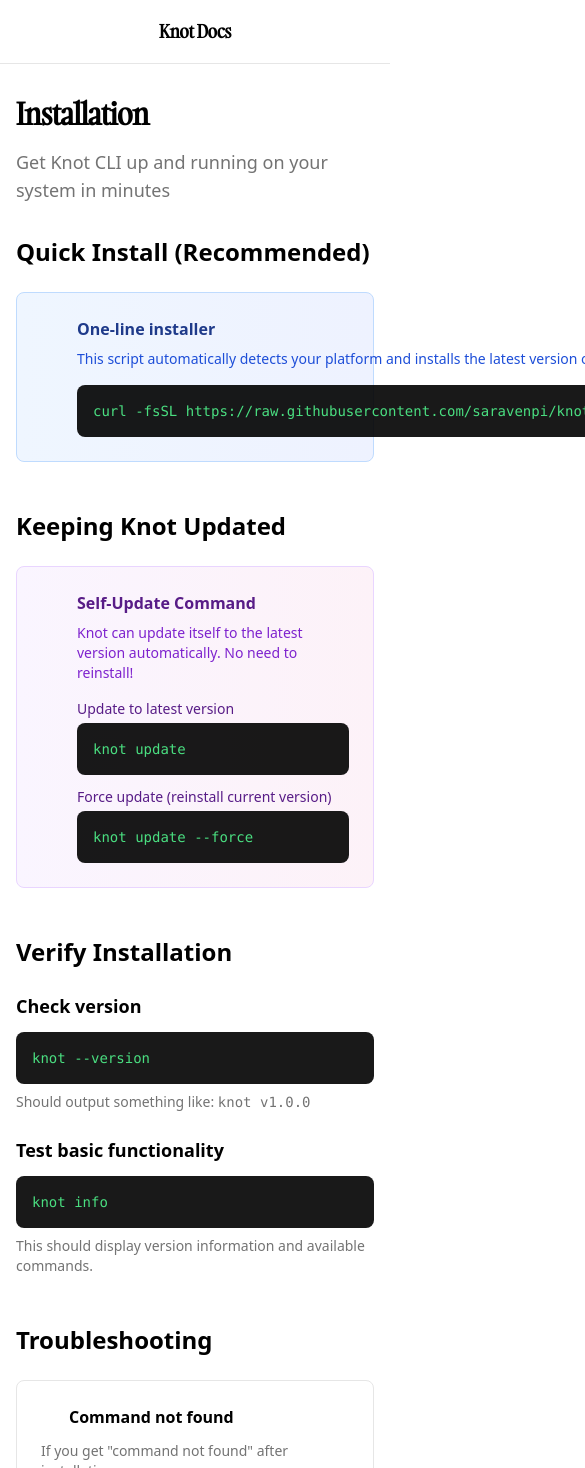
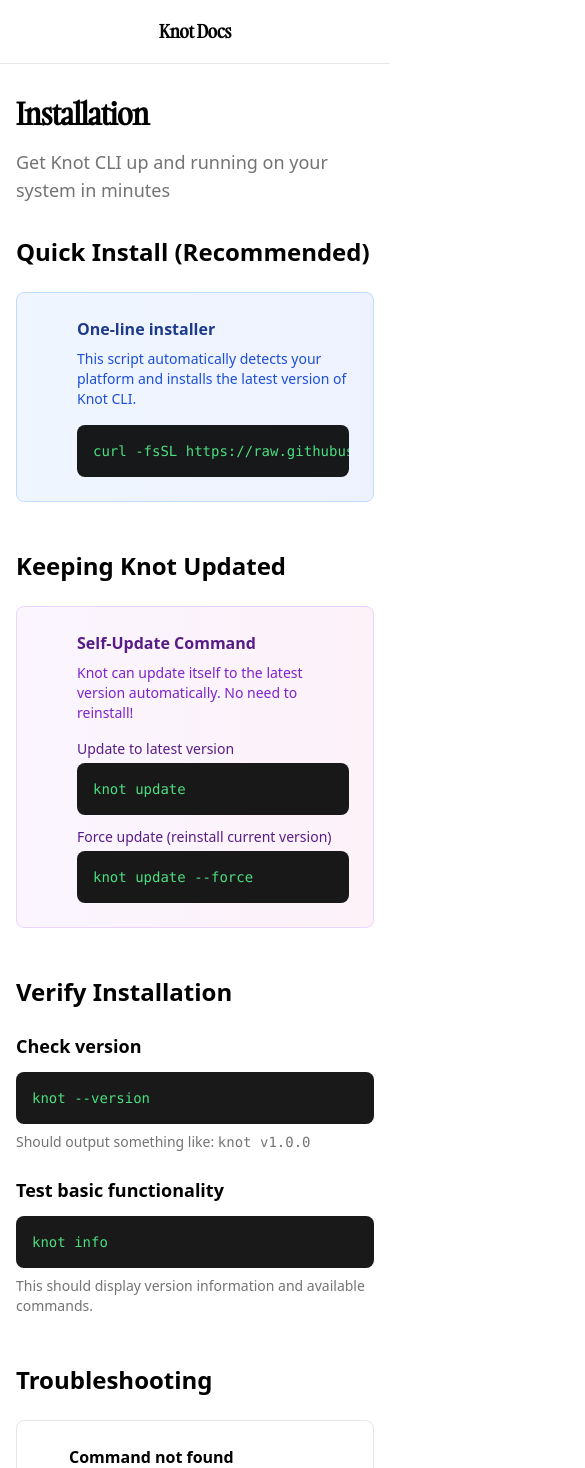
Before and after one commit to saravenpi/knot, a SvelteKit app in the folder apps/knot-space-ui/: page /docs/installation in a window 390 px wide. Shown: the top 1468 px of the page, 585 px wide, since content can reach past the window. Built offline with nearby package versions, Linux system fonts and the light colour scheme; no server answers; some icons are missing; a web font is replaced by a local one.

Commit message:
🐛 Fixed ui

```diff
--- a/apps/knot-space-ui/src/routes/docs/installation/+page.svelte
+++ b/apps/knot-space-ui/src/routes/docs/installation/+page.svelte
@@ -31,7 +31,7 @@
 	<link rel="canonical" href="https://knot-space.com/docs/installation" />
 </svelte:head>
 
-<div class="max-w-4xl mx-auto py-8 px-4 sm:px-6">
+<div class="max-w-4xl mx-auto py-8 px-4 sm:px-6 overflow-x-hidden">
 	<div class="mb-8">
 		<h1 class="text-3xl font-bold tracking-tight mb-4" style="font-family: 'Gambarino', 'Satoshi', sans-serif;">
 			Installation
@@ -47,14 +47,14 @@
 		<div class="bg-gradient-to-r from-blue-50 to-indigo-50 border border-blue-200 rounded-lg p-6">
 			<div class="flex items-start space-x-3">
 				<Icon icon="solar:rocket-2-bold" class="w-6 h-6 text-blue-600 mt-1 flex-shrink-0" />
-				<div class="flex-1">
+				<div class="flex-1 min-w-0">
 					<h3 class="font-semibold text-blue-900 mb-2">One-line installer</h3>
 					<p class="text-sm text-blue-700 mb-4">
 						This script automatically detects your platform and installs the latest version of Knot CLI.
 					</p>
-					<div class="bg-black/90 text-green-400 font-mono text-sm rounded-lg relative group">
-						<div class="overflow-x-auto p-4 pr-12">
-							<code class="whitespace-nowrap block">curl -fsSL https://raw.githubusercontent.com/saravenpi/knot/main/install.sh | bash</code>
+					<div class="bg-black/90 text-green-400 font-mono text-sm rounded-lg relative group w-full max-w-full">
+						<div class="overflow-x-auto overflow-y-hidden p-4 pr-12 max-w-full">
+							<pre class="whitespace-nowrap m-0 min-w-max"><code>curl -fsSL https://raw.githubusercontent.com/saravenpi/knot/main/install.sh | bash</code></pre>
 						</div>
 						<button
 							class="absolute top-2 right-2 p-2 rounded-md bg-white/10 hover:bg-white/20 transition-colors opacity-0 group-hover:opacity-100 z-10"
@@ -79,7 +79,7 @@
 		<div class="bg-gradient-to-r from-purple-50 to-pink-50 border border-purple-200 rounded-lg p-6">
 			<div class="flex items-start space-x-3">
 				<Icon icon="solar:refresh-circle-bold" class="w-6 h-6 text-purple-600 mt-1 flex-shrink-0" />
-				<div class="flex-1">
+				<div class="flex-1 min-w-0">
 					<h3 class="font-semibold text-purple-900 mb-2">Self-Update Command</h3>
 					<p class="text-sm text-purple-700 mb-4">
 						Knot can update itself to the latest version automatically. No need to reinstall!
@@ -87,9 +87,9 @@
 					<div class="space-y-3">
 						<div>
 							<div class="text-sm font-medium text-purple-900 mb-1">Update to latest version</div>
-							<div class="bg-black/90 text-green-400 font-mono text-sm rounded-lg relative group">
-								<div class="overflow-x-auto p-4 pr-12">
-									<code class="whitespace-nowrap block">knot update</code>
+							<div class="bg-black/90 text-green-400 font-mono text-sm rounded-lg relative group w-full max-w-full">
+								<div class="overflow-x-auto overflow-y-hidden p-4 pr-12 max-w-full">
+									<pre class="whitespace-nowrap m-0 min-w-max"><code>knot update</code></pre>
 								</div>
 								<button
 									class="absolute top-2 right-2 p-2 rounded-md bg-white/10 hover:bg-white/20 transition-colors opacity-0 group-hover:opacity-100 z-10"
@@ -105,9 +105,9 @@
 						</div>
 						<div>
 							<div class="text-sm font-medium text-purple-900 mb-1">Force update (reinstall current version)</div>
-							<div class="bg-black/90 text-green-400 font-mono text-sm rounded-lg relative group">
-								<div class="overflow-x-auto p-4 pr-12">
-									<code class="whitespace-nowrap block">knot update --force</code>
+							<div class="bg-black/90 text-green-400 font-mono text-sm rounded-lg relative group w-full max-w-full">
+								<div class="overflow-x-auto overflow-y-hidden p-4 pr-12 max-w-full">
+									<pre class="whitespace-nowrap m-0 min-w-max"><code>knot update --force</code></pre>
 								</div>
 								<button
 									class="absolute top-2 right-2 p-2 rounded-md bg-white/10 hover:bg-white/20 transition-colors opacity-0 group-hover:opacity-100 z-10"
@@ -134,9 +134,9 @@
 		<div class="space-y-6">
 			<div>
 				<h3 class="text-lg font-semibold mb-3">Check version</h3>
-				<div class="bg-black/90 text-green-400 font-mono text-sm rounded-lg relative group">
-					<div class="overflow-x-auto p-4 pr-12">
-						<code class="whitespace-nowrap block">knot --version</code>
+				<div class="bg-black/90 text-green-400 font-mono text-sm rounded-lg relative group w-full max-w-full">
+					<div class="overflow-x-auto overflow-y-hidden p-4 pr-12 max-w-full">
+						<pre class="whitespace-nowrap m-0 min-w-max"><code>knot --version</code></pre>
 					</div>
 					<button
 						class="absolute top-2 right-2 p-2 rounded-md bg-white/10 hover:bg-white/20 transition-colors opacity-0 group-hover:opacity-100 z-10"
@@ -156,9 +156,9 @@
 
 			<div>
 				<h3 class="text-lg font-semibold mb-3">Test basic functionality</h3>
-				<div class="bg-black/90 text-green-400 font-mono text-sm rounded-lg relative group">
-					<div class="overflow-x-auto p-4 pr-12">
-						<code class="whitespace-nowrap block">knot info</code>
+				<div class="bg-black/90 text-green-400 font-mono text-sm rounded-lg relative group w-full max-w-full">
+					<div class="overflow-x-auto overflow-y-hidden p-4 pr-12 max-w-full">
+						<pre class="whitespace-nowrap m-0 min-w-max"><code>knot info</code></pre>
 					</div>
 					<button
 						class="absolute top-2 right-2 p-2 rounded-md bg-white/10 hover:bg-white/20 transition-colors opacity-0 group-hover:opacity-100 z-10"
```
